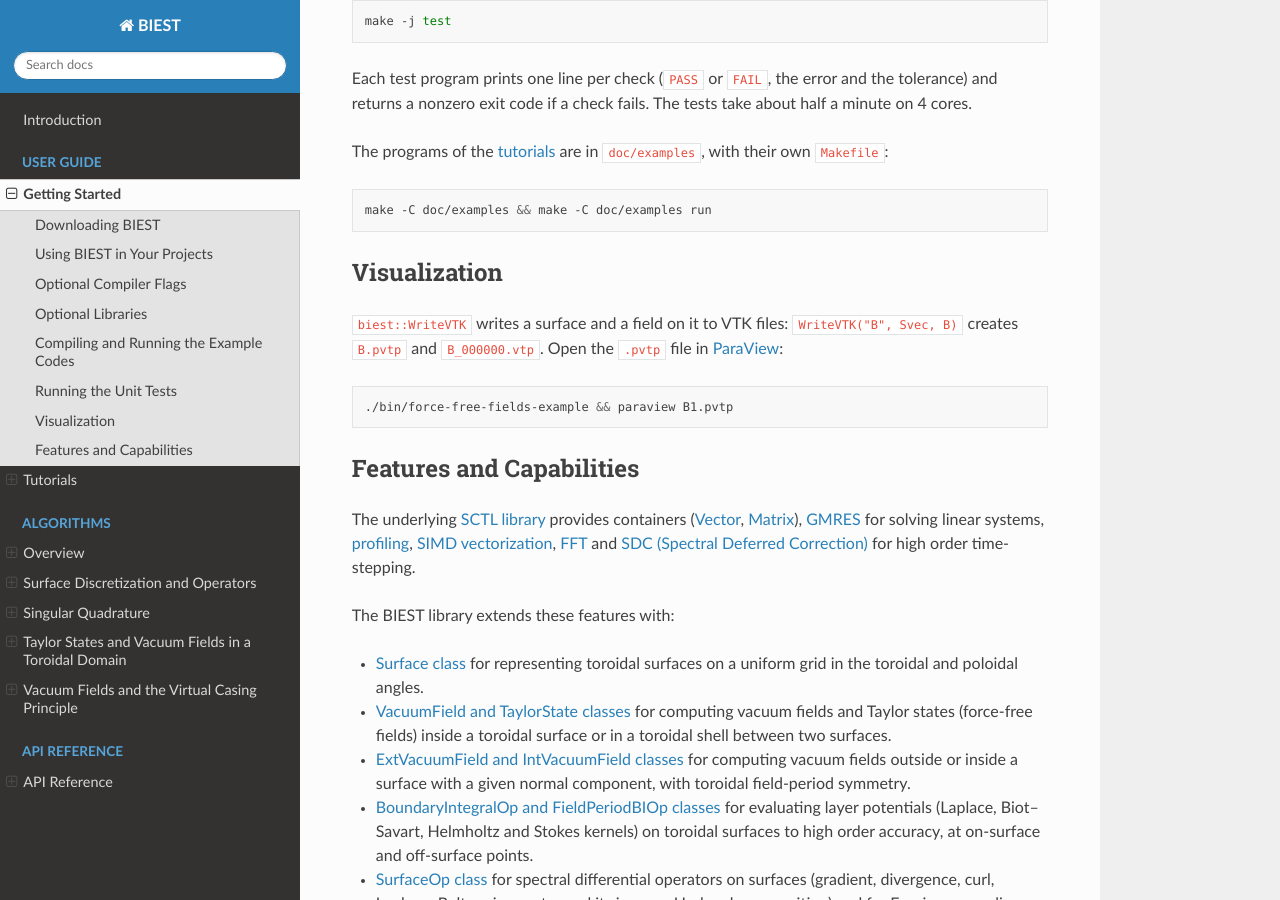
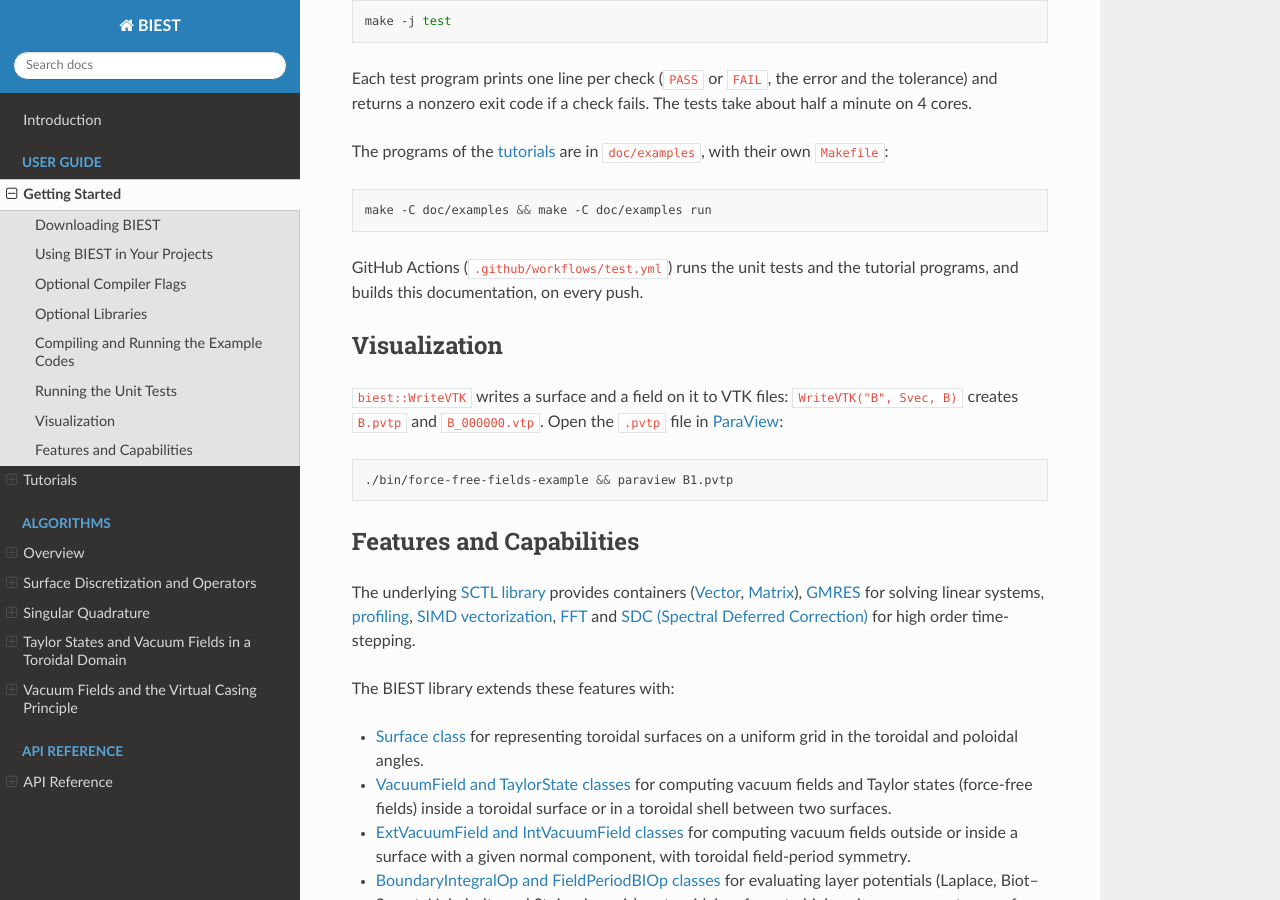
Before and after one commit to dmalhotra/BIEST, a Sphinx documentation site: the page built from doc/getting-started.rst, in a window 1280 px wide and 900 px high, scrolled down 2952 px. Built offline with Sphinx 7.4.7 and the Read the Docs theme 3.1.0, drawn with Linux system fonts in a browser that asks for light colours.

Commit message:
GitHub Actions: unit tests, tutorial programs and documentation
.github/workflows/test.yml has three jobs: build and run the unit tests; build and run
the programs in doc/examples and the programs of src/ that the tutorials include; build
the documentation with Doxygen and Sphinx warnings treated as errors. README.md and
doc/index.rst show the test status.

Co-Authored-By: Claude Opus 5.5 <noreply@anthropic.com>

```diff
--- a/doc/getting-started.rst
+++ b/doc/getting-started.rst
@@ -150,6 +150,8 @@ The programs of the :ref:`tutorials <tutorial_index>` are in ``doc/examples``, w
 
    make -C doc/examples && make -C doc/examples run
 
+GitHub Actions (``.github/workflows/test.yml``) runs the unit tests and the tutorial programs, and builds this documentation, on every push.
+
 
 Visualization
 -------------
--- a/doc/index.rst
+++ b/doc/index.rst
@@ -9,6 +9,10 @@ BIEST: Boundary Integral Equation Solver for Taylor states
 ==========================================================
 
 .. only:: html
+
+   .. image:: https://github.com/dmalhotra/BIEST/actions/workflows/test.yml/badge.svg
+      :target: https://github.com/dmalhotra/BIEST/actions/workflows/test.yml
+      :alt: Test status
 
    .. image:: https://badgen.net/github/tag/dmalhotra/BIEST
       :target: https://github.com/dmalhotra/BIEST/tags
```
Also changed, not shown: README.md (+1 -0 lines), 1 other file.
